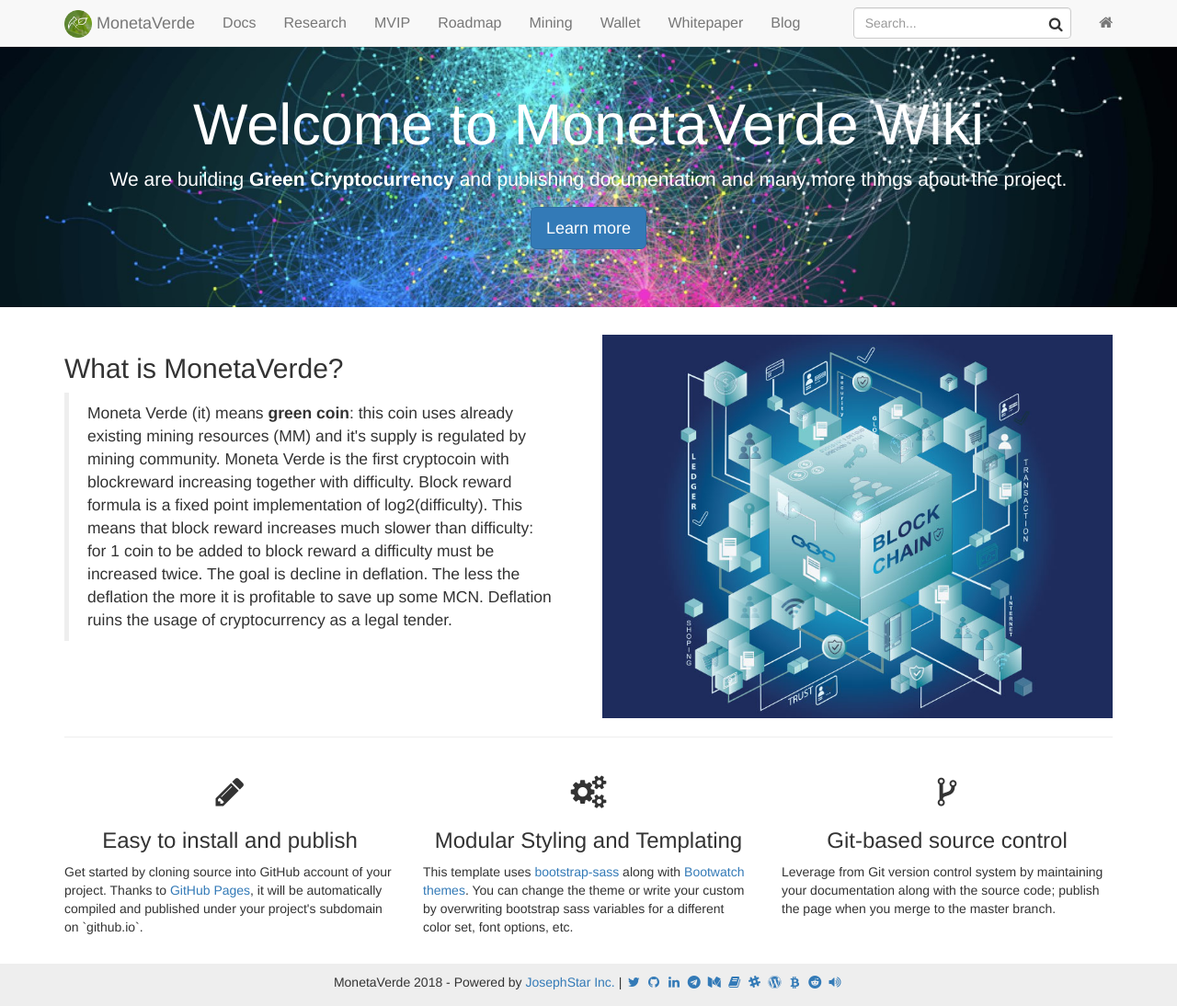
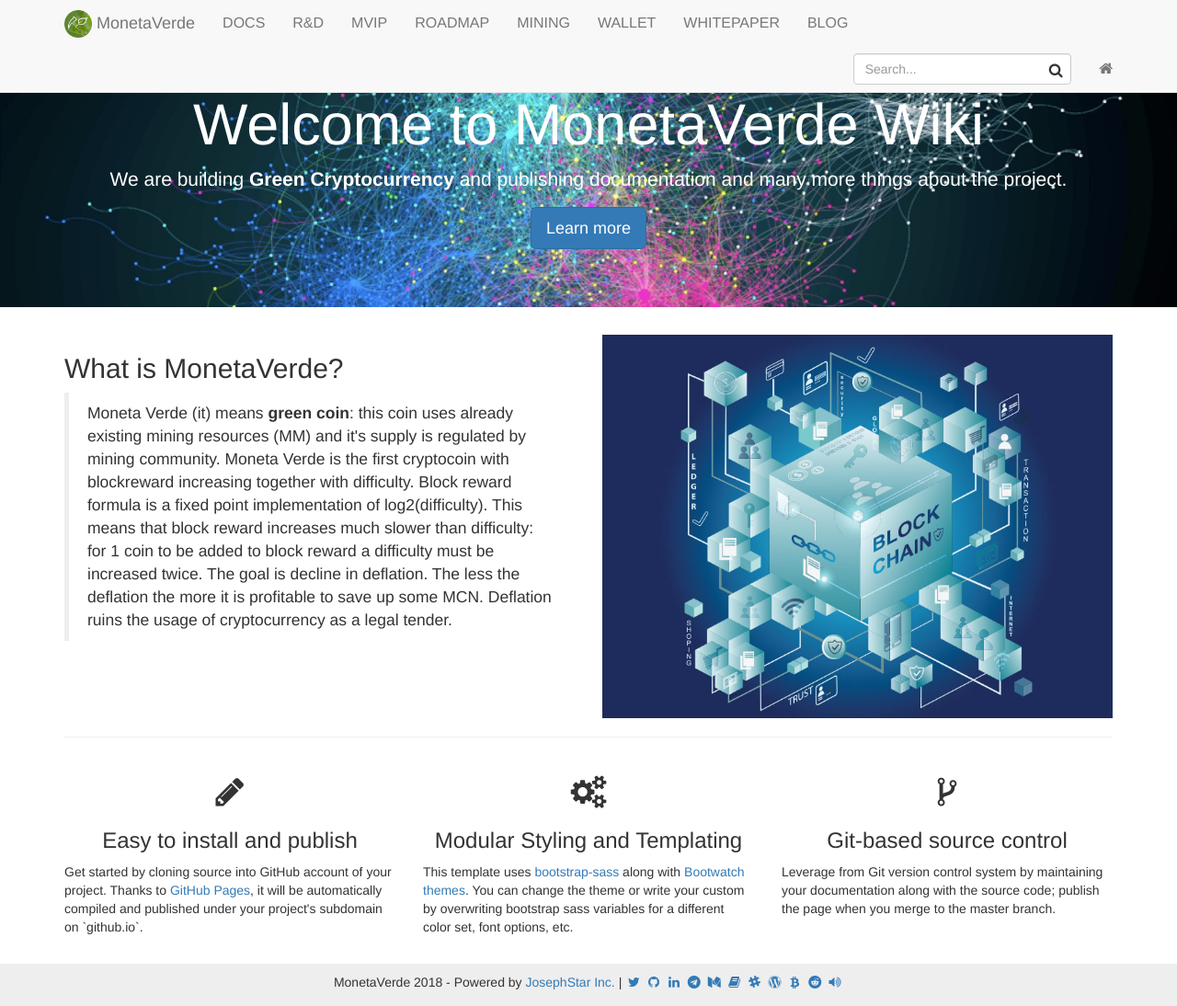
Before and after one commit to ammogcoder/www, a Jekyll site: the page built from index.html, in a window 1280 px wide and 1094 px high. Shown: the whole window at 92% size. Built offline with Jekyll 4.4.1, drawn with Linux system fonts in a browser that asks for light colours; nearby versions of some CDN libraries.

Commit message:
Update topnav.html

```diff
--- a/_includes/topnav.html
+++ b/_includes/topnav.html
@@ -13,14 +13,14 @@
         </div>
         <div id="navbar" class="collapse navbar-collapse">
             <ul class="nav navbar-nav">
-                <li {% if page.sectionid=='docs' %} class="active" {% endif %}><a href="{{ "/docs/home/" | prepend: site.baseurl }}">Docs</a></li>
-                <li {% if page.sectionid=='research' %} class="active" {% endif %}><a href="{{ "/research/home/" | prepend: site.baseurl }}">Research</a></li>
+                <li {% if page.sectionid=='docs' %} class="active" {% endif %}><a href="{{ "/docs/home/" | prepend: site.baseurl }}">DOCS</a></li>
+                <li {% if page.sectionid=='research' %} class="active" {% endif %}><a href="{{ "/research/home/" | prepend: site.baseurl }}">R&D</a></li>
                 <li {% if page.sectionid=='mvip' %} class="active" {% endif %}><a href="{{ "/mvip/home/" | prepend: site.baseurl }}">MVIP</a></li>
-                <li {% if page.sectionid=='roadmap' %} class="active" {% endif %}><a href="{{ "/roadmap/home/" | prepend: site.baseurl }}">Roadmap</a></li>
-                <li {% if page.sectionid=='mining' %} class="active" {% endif %}><a href="{{ "/mining/home/" | prepend: site.baseurl }}">Mining</a></li>
-                <li {% if page.sectionid=='wallet' %} class="active" {% endif %}><a href="{{ "/wallet/home/" | prepend: site.baseurl }}">Wallet</a></li>
-                <li {% if page.sectionid=='whitepaper' %} class="active" {% endif %}><a href="{{ "/whitepaper/home/" | prepend: site.baseurl }}">Whitepaper</a></li>
-                <li {% if page.sectionid=='blog' %} class="active" {% endif %}><a href="{{ "/blog/home/" | prepend: site.baseurl }}">Blog</a></li>
+                <li {% if page.sectionid=='roadmap' %} class="active" {% endif %}><a href="{{ "/roadmap/home/" | prepend: site.baseurl }}">ROADMAP</a></li>
+                <li {% if page.sectionid=='mining' %} class="active" {% endif %}><a href="{{ "/mining/home/" | prepend: site.baseurl }}">MINING</a></li>
+                <li {% if page.sectionid=='wallet' %} class="active" {% endif %}><a href="{{ "/wallet/home/" | prepend: site.baseurl }}">WALLET</a></li>
+                <li {% if page.sectionid=='whitepaper' %} class="active" {% endif %}><a href="{{ "/whitepaper/home/" | prepend: site.baseurl }}">WHITEPAPER</a></li>
+                <li {% if page.sectionid=='blog' %} class="active" {% endif %}><a href="{{ "/blog/home/" | prepend: site.baseurl }}">BLOG</a></li>
 
 
             </ul>
```
